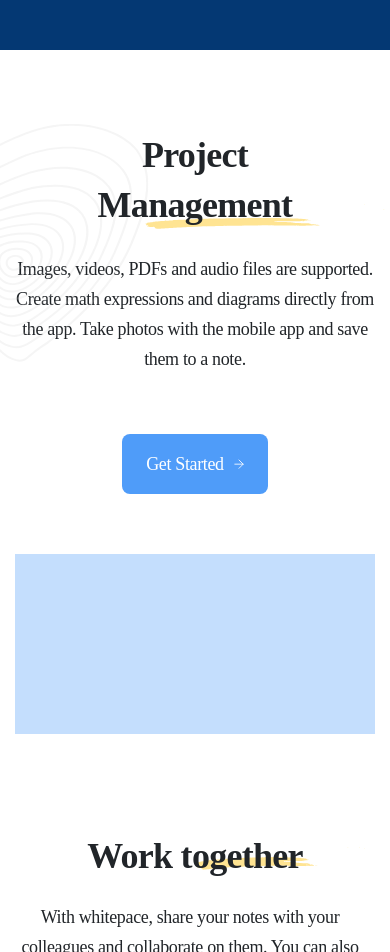
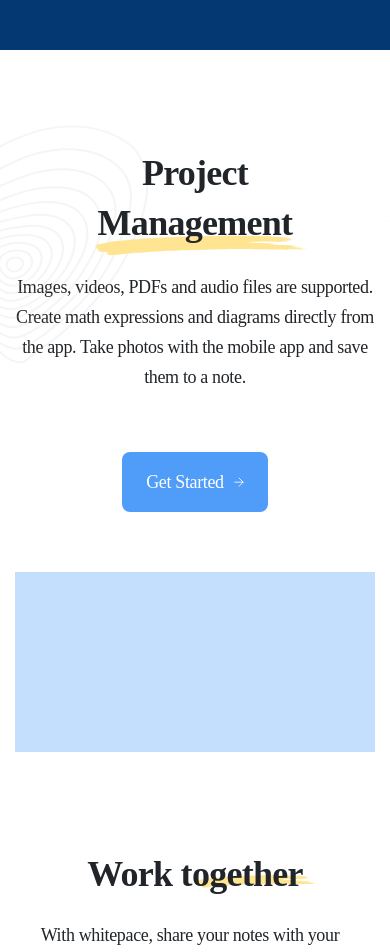
Before and after one commit to anastasia-mia/landingPage, a website: page main.html in a window 390 px wide. Shown: the part 920-1872 px from the top of the page. Drawn offline with nearby package versions, Linux system fonts and the light colour scheme; files that its build step writes are made by us from their sources.

Commit message:
refactoring the div for image and changing the coordinates of title:after in the section "project management".

```diff
--- a/styles/_section.scss
+++ b/styles/_section.scss
@@ -67,15 +67,16 @@
     padding-right: 210px;
   }
 
-  &_image {
+  &_forImage {
     display: flex;
-    flex: 1 1 748px;
-    z-index: 3;
+    align-items: center;
+    flex: 1 0 748px;
   }
 
-  &_forImage {
+  &_image {
+    z-index: 3;
+    height: 547px;
     width: 100%;
-    height: 547px;
     background-color: $imageColor;
   }
 
@@ -193,11 +194,21 @@
     }
 
     &_forImage{
+      flex: 1 0 720px;
+    }
+
+    &_image{
       height: 448px;
     }
 
     &_title {
       padding: 18px 0 24px 0;
+      width: 400px;
+    }
+
+    &_title:after{
+      transform: scale(0.8);
+      top: 60%;
     }
   }
 
@@ -243,6 +254,12 @@
 }
 
 @media (max-width: 1240px) {
+  .management{
+    &_forImage{
+      flex: 1 0 620px;
+    }
+  }
+
   .work {
     &__container {
       gap: 55px;
@@ -275,7 +292,7 @@
 
   .management{
     &__container{
-      gap: 124px;
+      gap: 90px;
     }
 
     &__container:before{
@@ -285,11 +302,20 @@
     }
 
     &_title {
-      padding: 0 0 24px 0;
-      width: 400px;
+      width: 350px;
+    }
+
+    &_title:after{
+      transform: scale(2) scaleX(0.4);
+      top: 75%;
+      left: 40%;
     }
 
     &_forImage{
+      flex: 1 0 500px;
+    }
+
+    &_image{
       height: 328px;
     }
   }
@@ -331,6 +357,27 @@
 }
 
 @media (max-width: 1002px) {
+  .management{
+    &__container{
+      gap: 50px;
+    }
+
+    &_forImage{
+      flex: 1 0 355px;
+      display: flex;
+      align-items: center;
+    }
+
+    &_image{
+      height: 280px;
+    }
+
+    &_title{
+      font-size: 55px;
+      width: 300px;
+    }
+  }
+
   .work{
     &_content{
       width: 50%;
@@ -416,13 +463,23 @@
 
     &_forImage{
       max-width: 560px;
+      margin: auto;
+    }
+
+    &_image{
       height: 350px;
-      margin: auto;
     }
 
     &_title{
       width: 480px;
       margin: auto;
+    }
+
+    &_title:after{
+      transform: scaleX(1) scaley(1.5);
+      top: 40%;
+      left: 35%;
+
     }
   }
 
@@ -485,6 +542,12 @@
     &_title{
       line-height: 50px;
       width: 400px;
+
+      &:after{
+        transform: scaleX(1.2) scaleY(1.3);
+        top: 65%;
+        left: 20%;
+      }
     }
   }
 }
@@ -503,7 +566,10 @@
     padding-top: 80px;
 
     &_forImage{
-      width: 100%;
+      flex: 1 0 286px;
+    }
+
+    &_image{
       height: 180px;
     }
 
@@ -515,7 +581,14 @@
     }
 
     &_title{
+      font-size: 36px;
       width: 250px;
+
+      &:after{
+        transform: scale(1.2) scaleY(1.5);
+        top: 75%;
+        left: 20%;
+      }
     }
   }
 
```
